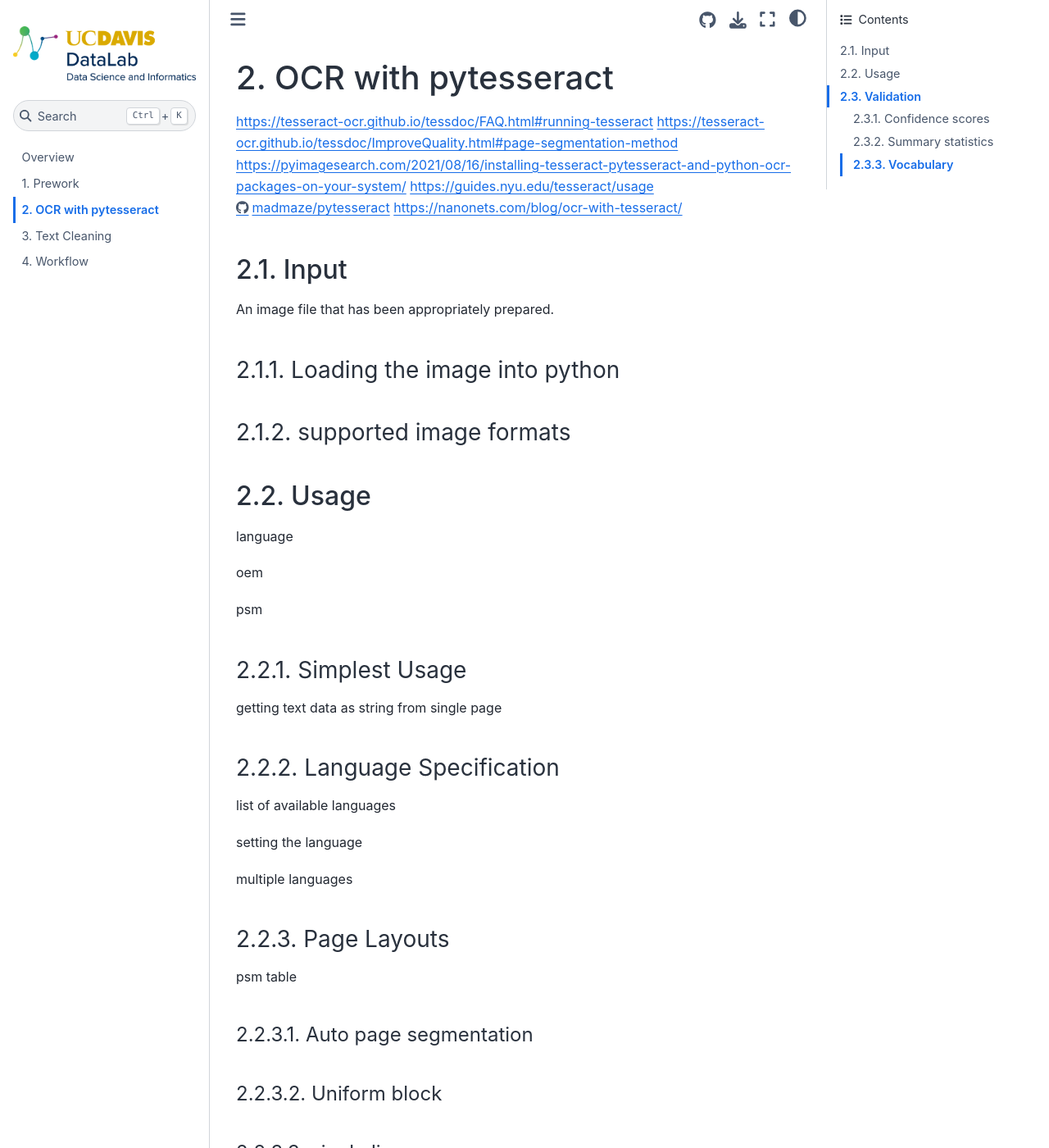
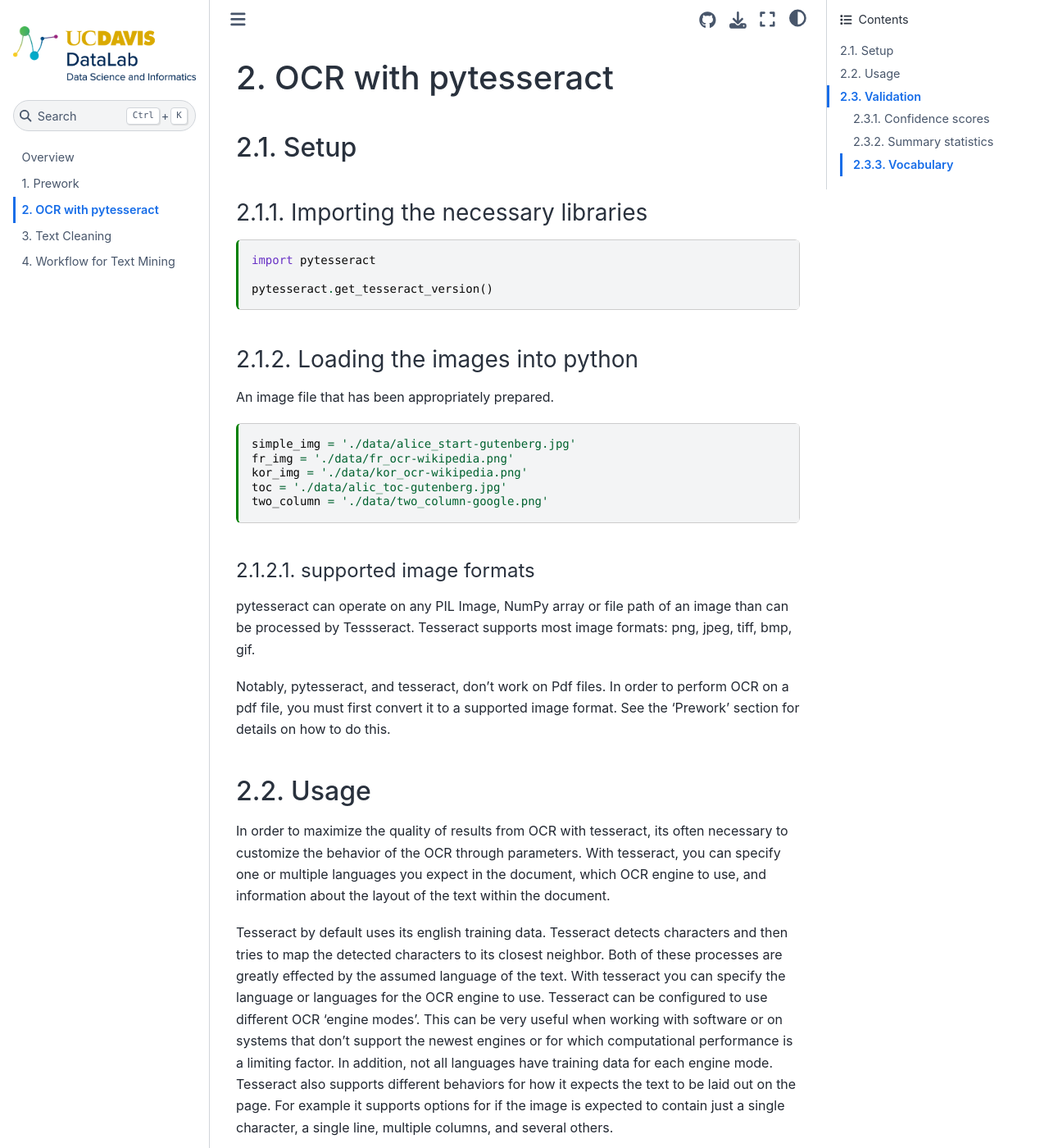
Before and after one commit to ucdavisdatalab/workshop_ocr_python, a Jupyter Book: the page built from chapters/02_pytesseract.md, in a window 1280 px wide and 1400 px high. Shown: the whole window at 82% size. Built offline with Jupyter Book 1.0.4 settings and Sphinx 7.4.7 and the Sphinx Book theme 1.1.4, drawn with Linux system fonts in a browser that asks for light colours; some of the changed text lies outside the part shown.

Commit message:
more progress

````diff
--- a/chapters/02_pytesseract.md
+++ b/chapters/02_pytesseract.md
@@ -1,64 +1,202 @@
+---
+jupytext:
+    formats: md:myst
+    text_representation:
+        extension: .md
+        format_name: myst
+kernelspec:
+    display_name: Python 3
+    language: python
+    name: python3
+---
+
+```{code-cell}
+:tags: [remove-cell]
+import os
+
+os.chdir("..")
+```
+
 OCR with pytesseract
 ====================
 
-https://tesseract-ocr.github.io/tessdoc/FAQ.html#running-tesseract
-https://tesseract-ocr.github.io/tessdoc/ImproveQuality.html#page-segmentation-method
-https://pyimagesearch.com/2021/08/16/installing-tesseract-pytesseract-and-python-ocr-packages-on-your-system/
-https://guides.nyu.edu/tesseract/usage
-https://github.com/madmaze/pytesseract
-https://nanonets.com/blog/ocr-with-tesseract/
+## Setup
 
-## Input
+### Importing the necessary libraries
+```{code-cell}
+import pytesseract
 
+pytesseract.get_tesseract_version()
+```
+
+### Loading the images into python
 An image file that has been appropriately prepared.
+```{code-cell}
+simple_img = './data/alice_start-gutenberg.jpg'
+fr_img = './data/fr_ocr-wikipedia.png'
+kor_img = './data/kor_ocr-wikipedia.png'
+toc = './data/alic_toc-gutenberg.jpg'
+two_column = './data/two_column-google.png'
+```
 
-### Loading the image into python
+#### supported image formats
 
-### supported image formats
+pytesseract can operate on any PIL Image, NumPy array or file path of an image
+than can be processed by Tessseract. Tesseract supports most image formats:
+png, jpeg, tiff, bmp, gif.
+
+Notably, pytesseract, and tesseract, don't work on Pdf files. In order to
+perform OCR on a pdf file, you must first convert it to a supported image
+format. See the 'Prework' section for details on how to do this.
 
 ## Usage
 
-language
+In order to maximize the quality of results from OCR with tesseract, its often
+necessary to customize the behavior of the OCR through parameters. With
+tesseract, you can specify one or multiple languages you expect in the
+document, which OCR engine to use, and information about the layout of the text
+within the document.
 
-oem
+Tesseract by default uses its english training data. Tesseract detects
+characters and then tries to map the detected characters to its closest
+neighbor. Both of these processes are greatly effected by the assumed language
+of the text. With tesseract you can specify the language or languages for the
+OCR engine to use. Tesseract can be configured to use different OCR 'engine
+modes'. This can be very useful when working with software or on systems that
+don't support the newest engines or for which computational performance is a
+limiting factor. In addition, not all languages have training data for each
+engine mode. Tesseract also supports different behaviors for how it expects the
+text to be laid out on the page. For example it supports options for if the
+image is expected to contain just a single character, a single line, multiple
+columns, and several others.
 
-psm
-
+In addition to modifying the behavior of the OCR engine, we can configure the
+format of the output. Including how much information we want about the
+extracted text - such as the location on the page and confidence values for the
+extracted text.
 
 ### Simplest Usage
 
-getting text data as string from single page
+The simplest way to get the text from an image with pytesseract is with `pytesseract.image_to_string`:
+```{code-cell}
+pytesseract.image_to_string(simple_img)
+```
+
+This returns just a string of all the text detected in the image.
 
 ### Language Specification
 
-list of available languages
+By default, tesseract uses its english training data. This can lead to very
+poor results if there are non english characters in the image. This is
+especially true if the image contains text that doesn't use a latin alphabet.
 
-setting the language
+```{code-cell}
+pytesseract.image_to_string(fr_img)
+```
+
+```{code-cell}
+pytesseract.image_to_string(kor_img)
+```
+
+In order to use ocr on languages other than english we need to download the
+language's associated training data for tesseract. See index for how to do so
+on your system.
+
+With pytesseract we can see all the available languages with:
+```{code-cell}
+:tags: ["output_scroll"]
+pytesseract.get_languages()
+```
+
+To specify the language to use, pass the name of the language as a parameter to `pytesseract.image_to_string`:
+```{code-cell}
+pytesseract.image_to_string(kor_img, lang='kor')
+```
 
 multiple languages
+```{code-cell}
+pytesseract.image_to_string(kor_img, lang='kor+eng')
+```
+
+### Engine Selection
+
+Tesseract supports the following options for selecting the engine:
+```
+0 = Original Tesseract only.
+1 = Neural nets LSTM only.
+2 = Tesseract + LSTM.
+3 = Default, based on what is available.
+```
+
+I recommend using option 1. The default seems to use option 2.
+
+To set the 'oem' (OCR engine mode) with pytesseract we pass it as the 'config' parameter:
+```{code-cell}
+custom_oem_psm_config = r'--oem 1'
+pytesseract.image_to_string(simple_img, config=custom_oem_psm_config)
+```
 
 ### Page Layouts
 
-psm table
+Tesseract supports a variety of common Page Segmentation Modes.
+```
+0 = Orientation and script detection (OSD) only.
+1 = Automatic page segmentation with OSD.
+2 = Automatic page segmentation, but no OSD, or OCR. (not implemented)
+3 = Fully automatic page segmentation, but no OSD. (Default)
+4 = Assume a single column of text of variable sizes.
+5 = Assume a single uniform block of vertically aligned text.
+6 = Assume a single uniform block of text.
+7 = Treat the image as a single text line.
+8 = Treat the image as a single word.
+9 = Treat the image as a single word in a circle.
+10 = Treat the image as a single character.
+11 = Sparse text. Find as much text as possible in no particular order.
+12 = Sparse text with OSD.
+13 = Raw line. Treat the image as a single text line,
+     bypassing hacks that are Tesseract-specific.
+```
+
+Just like with the OCR engine mode, we set the Page Segmentation Mode as part of the config string.
 
 #### Auto page segmentation
 
+By default, tesseract will attempt to automatically detect the text layout. If
+we have prior knowledge its best to specify the layout that is most
+appropriate.
+
+```{code-cell}
+custom_oem_psm_config = r'--oem 1 --psm 3'
+pytesseract.image_to_string(two_column, config=custom_oem_psm_config)
+```
+
+Notice that with the default page segmentation mode (fully automatic) it
+correctly identifies that the lines of text are split between the two columns
+on the page.
+
+If we were to use a psm that
+
+
 #### Uniform block
+--psm 6
 
-#### single line
+#### Tables
+
+--psm 4
 
 
 ### Output Formats
 
-#### string
-
-#### boxes
+```
+string
+boxes
+data
+osd
+alto xml
+```
 
 #### data
 
-#### osd
-
-#### alto xml
 
 ## Validation
 
````
Also changed, not shown: chapters/01_prework.md (+7 -5 lines), chapters/03_text-cleaning.md (+0 -2 lines), chapters/04_workflow.md (+3 -5 lines), chapters/index.md (+6 -9 lines), 9 other files.
